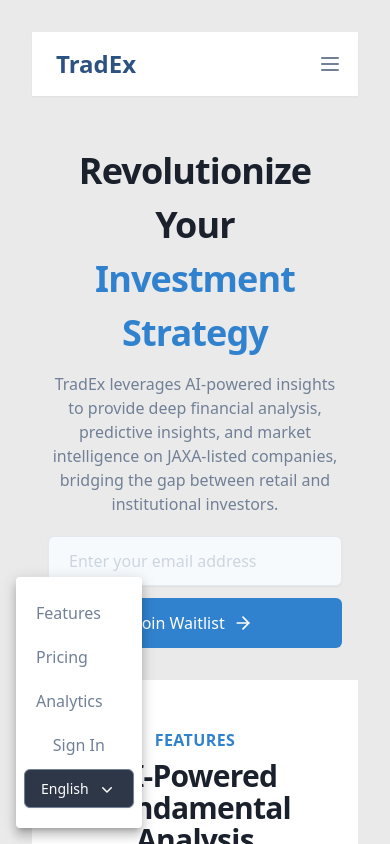
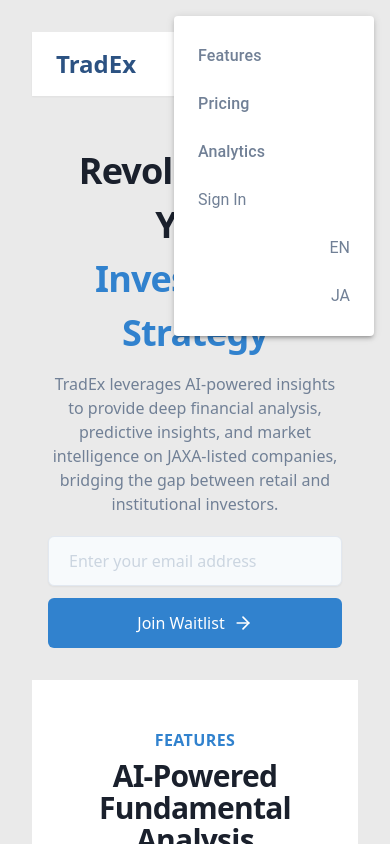
Before and after one commit to builders-weekend-tradex/tradex-frontend, a React (Vite) app: page / in a window 390 px wide. Both pictures are taken after a click on the button "Open main menu". Shown: the top 844 px of the page. Built offline with nearby package versions, Linux system fonts and the light colour scheme.

Commit message:
fix: language selector in mobile menu.

```diff
--- a/src/components/layout/Header.tsx
+++ b/src/components/layout/Header.tsx
@@ -2,7 +2,7 @@
 import { useTranslation } from "react-i18next";
 import { Link } from "react-router-dom";
 import { useState } from "react";
-import { Menu } from "@mui/material";
+import { Menu, MenuItem } from "@mui/material";
 
 const Header: React.FC = () => {
   const { t } = useTranslation();
@@ -11,6 +11,12 @@
 
   const toggleMobileMenu = () => {
     setIsMobileMenuOpen(!isMobileMenuOpen);
+  };
+
+  const { i18n } = useTranslation();
+
+  const changeLanguage = (code: string) => {
+    i18n.changeLanguage(code);
   };
 
   return (
@@ -79,34 +85,80 @@
           </div>
         </div>
       </div>
-      {/* <div className={`sm:hidden ${isMobileMenuOpen ? "block" : "hidden"}`}> */}
-      <Menu open={isMobileMenuOpen} onClose={toggleMobileMenu}>
-        <div className="px-2 pt-2 pb-3 space-y-1">
-          <a
-            href="#features"
-            className="text-gray-600 hover:text-gray-900 block px-3 py-2 text-base font-medium"
+      <Menu
+        anchorOrigin={{
+          horizontal: "right",
+          vertical: "top",
+        }}
+        open={Boolean(isMobileMenuOpen)}
+        onClose={toggleMobileMenu}
+        slotProps={{
+          paper: {
+            sx: {
+              width: "200px",
+              textAlign: "left",
+              boxShadow: 3,
+              paddingY: 1,
+              paddingX: 1,
+              display: "flex",
+              flexDirection: "column",
+              justifyContent: "space-between", // Ensures space between items
+              height: "auto", // Ensures the menu expands with content
+            },
+          },
+        }}
+      >
+        <MenuItem onClick={toggleMobileMenu}>
+          <Link
+            to="#features"
+            className="text-gray-600 hover:text-gray-900 w-full"
           >
             {t("header.features")}
-          </a>
-          <a
-            href="#pricing"
-            className="text-gray-600 hover:text-gray-900 block px-3 py-2 text-base font-medium"
+          </Link>
+        </MenuItem>
+
+        <MenuItem onClick={toggleMobileMenu}>
+          <Link
+            to="#pricing"
+            className="text-gray-600 hover:text-gray-900 w-full"
           >
             {t("header.pricing")}
-          </a>
+          </Link>
+        </MenuItem>
+
+        <MenuItem onClick={toggleMobileMenu}>
           <Link
             to="/analytics"
-            className="text-gray-600 hover:text-gray-900 block px-3 py-2 text-base font-medium"
+            className="text-gray-600 hover:text-gray-900 w-full"
           >
-            Analytics
+            {t("header.analytics")}
           </Link>
-          <button className="ml-auto mr-auto text-gray-600 hover:text-gray-900 block px-3 py-2 text-base font-medium">
+        </MenuItem>
+
+        <MenuItem onClick={toggleMobileMenu}>
+          <button className="text-gray-600 hover:text-gray-900 text-left w-full">
             {t("header.sign-in")}
           </button>
-          <LanguageSelector />
+        </MenuItem>
+        <div className="flex-grow">
+          <MenuItem>
+            <button
+              className="text-gray-600 hover:text-gray-900 text-right w-full"
+              onClick={() => changeLanguage("en")}
+            >
+              EN
+            </button>
+          </MenuItem>
+          <MenuItem>
+            <button
+              className="text-gray-600 hover:text-gray-900 text-right w-full"
+              onClick={() => changeLanguage("ja")}
+            >
+              JA
+            </button>
+          </MenuItem>
         </div>
       </Menu>
-      {/* </div> */}
     </nav>
   );
 };
```
